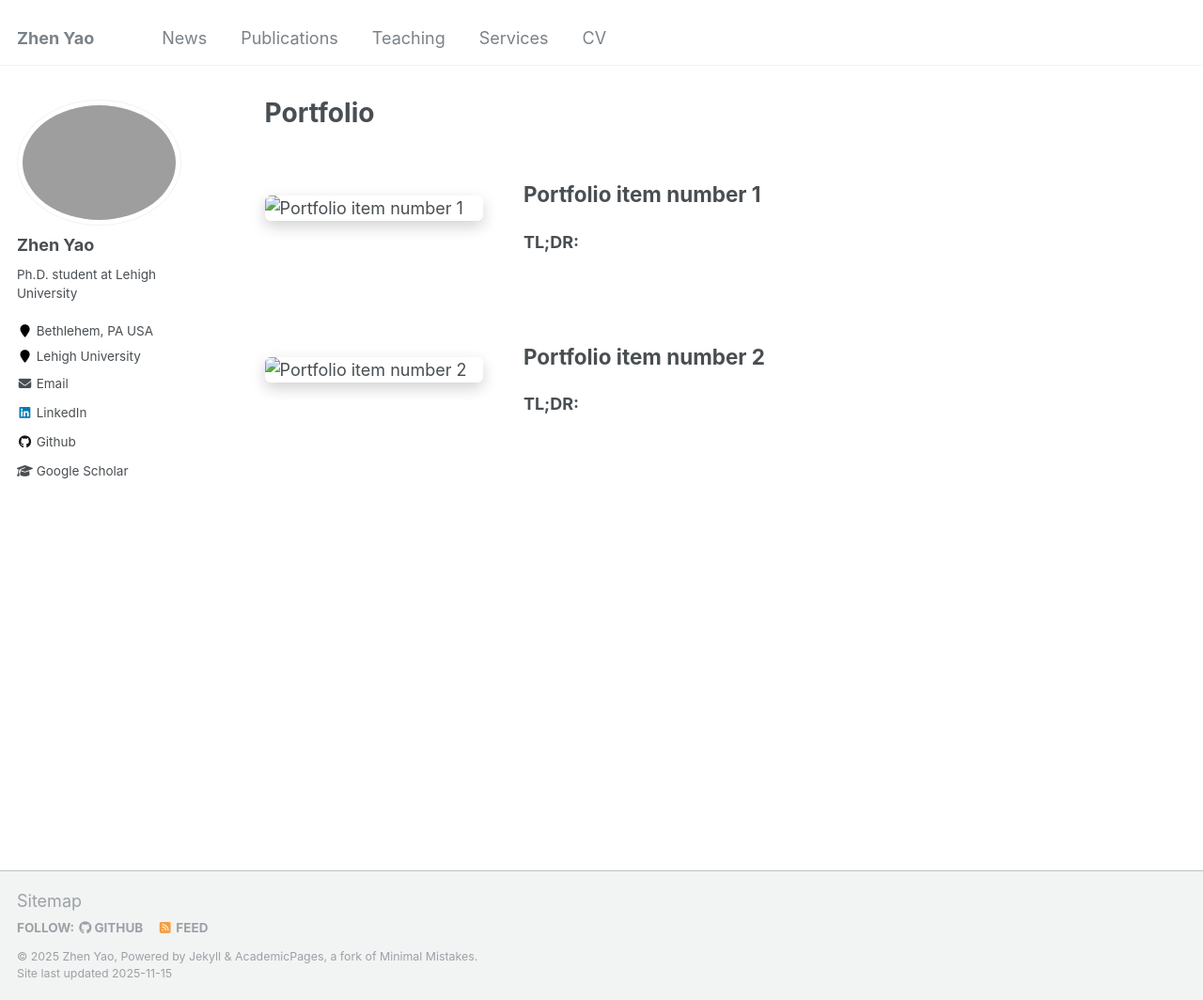
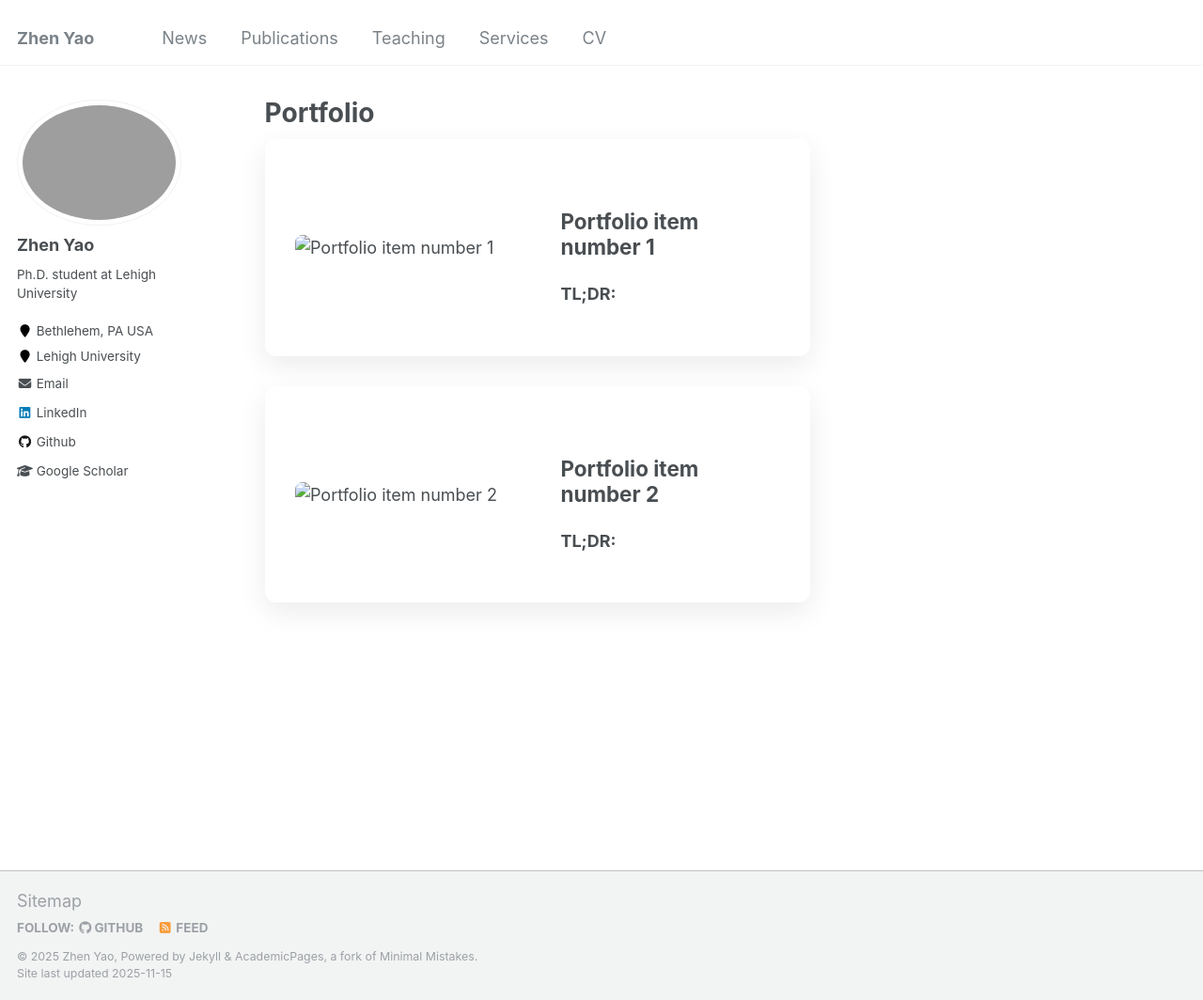
Before and after one commit to zyaocoder/zyaocoder.github.io, a Jekyll site: the page built from _pages/portfolio.html, in a window 1280 px wide and 1064 px high. Shown: the whole window at 94% size. Built offline with Jekyll 4.4.1, drawn with Linux system fonts in a browser that asks for light colours.

Commit message:
Update archive-single.html

```diff
--- a/_includes/archive-single.html
+++ b/_includes/archive-single.html
@@ -14,36 +14,40 @@
 
 <head>
   <style>
-    /* Layout for one publication row */
+    /* === Card for one publication === */
     .paper-row {
       display: flex;
-      align-items: center;     /* vertically center image & text */
-      gap: 2.4rem;             /* <— space between image and text */
-      margin-bottom: 1.5rem;   /* space between entries */
+      align-items: center;
+      gap: 2.8rem;               /* space between image & text */
+      padding: 1.6rem 1.8rem;    /* makes the whole box larger */
+      margin-bottom: 1.8rem;     /* space between entries */
+      border-radius: 12px;
+      background: #ffffff;
+      box-shadow: 0 10px 30px rgba(0,0,0,0.08);
     }
 
     .paperimage {
-      flex: 0 0 40%;           /* image column width */
-      max-width: 380px;
+      flex: 0 0 45%;             /* image column gets ~45% width */
+      max-width: 440px;          /* increase max width -> larger image */
     }
 
     .papertext {
-      flex: 1 1 auto;          /* text takes remaining width */
+      flex: 1 1 auto;            /* text takes the remaining width */
     }
 
     /* ==== image card + banner ==== */
     .venue-wrapper {
       position: relative;
       display: block;
-      border-radius: 6px;
-      overflow: hidden;
-      box-shadow: 0 6px 16px rgba(0,0,0,0.18);
+      border-radius: 8px;
+      overflow: hidden;          /* round corners of image + banner */
       background: #fff;
+      /* shadow now on whole box, so no extra here */
     }
 
     .venue-wrapper img {
       display: block;
-      width: 100%;             /* fill the image column */
+      width: 100%;               /* fill image column */
       height: auto;
     }
 
@@ -58,6 +62,19 @@
       font-weight: 600;
       border-bottom-right-radius: 10px;
       z-index: 2;
+    }
+
+    /* Optional: nicer stacking on narrow screens */
+    @media (max-width: 768px) {
+      .paper-row {
+        flex-direction: column;
+        align-items: flex-start;
+      }
+      .paperimage {
+        flex: 0 0 auto;
+        max-width: 100%;
+        width: 100%;
+      }
     }
   </style>
 </head>
```
